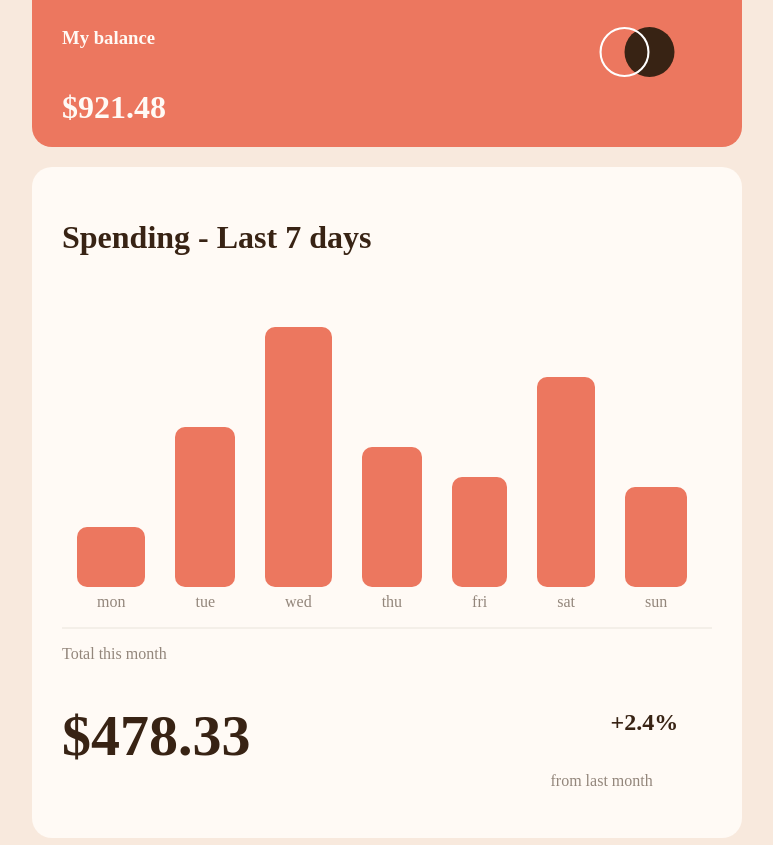
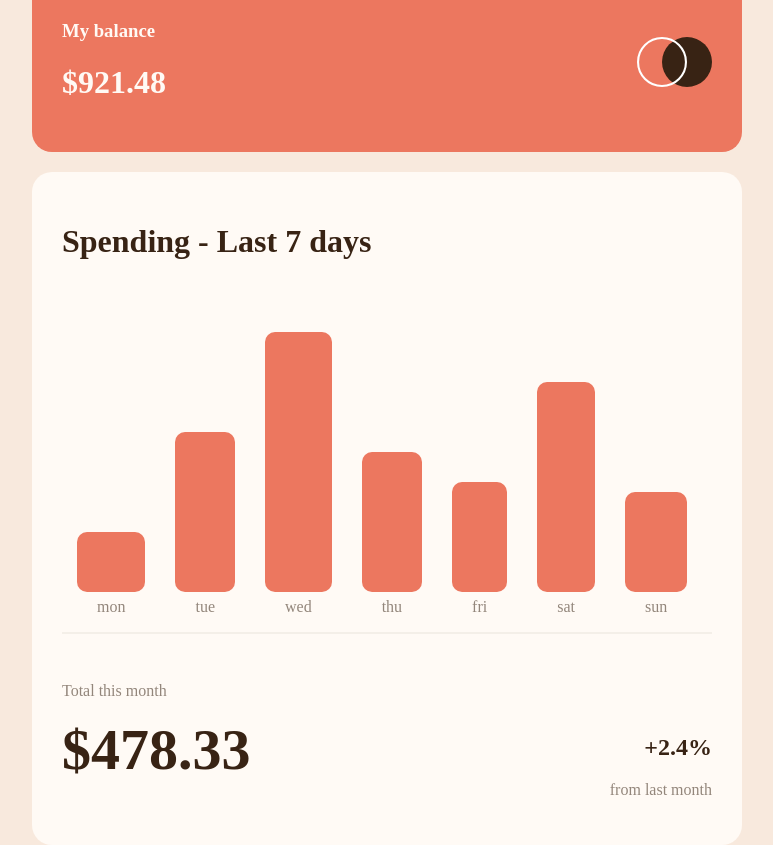
Before and after one commit to NicholasWarper/expenses-chart-component-main, a plain HTML site: page index.html in a window 1280 px wide. Shown: the whole page, without its empty margins (253-1026 px from the left). Drawn offline with Linux system fonts and the light colour scheme.

Commit message:
Add files via upload

```diff
--- a/index.html
+++ b/index.html
@@ -27,8 +27,11 @@
   <body>
     <div class="assets">
       <div class="Balance">
-        <h3>My balance</h3>
-        <h1>$921.48</h1>
+        <div>
+          <h3>My balance</h3>
+          <h1>$921.48</h1>
+        </div>
+
         <img class="logo" src="images/logo.svg" alt="" />
       </div>
       <div class="card">
@@ -59,6 +62,7 @@
             <p>Total this month</p>
             <h1 class="detail">$478.33</h1>
           </div>
+
           <div class="precent">
             <h2 class="detail">+2.4%</h2>
             <p>from last month</p>
--- a/style.css
+++ b/style.css
@@ -13,7 +13,7 @@ body{
 .Balance{
     background-color:hsl(10, 79%, 65%) ;
     padding: 30px;
-    padding-bottom: 70px;
+
     width: 650px;
     border-radius: 20px ;
 }
@@ -48,13 +48,12 @@ p{
 
 .BottomCard{
     display: flex;
+    justify-content: space-between;
+    align-items: center;
 }
 
 .precent{
-    margin-left: 300px;
-    margin-top: 60px;
-    display: flex;
-    flex-direction: column;
+   margin-top: 80px;
 }
 
 .Chart{
@@ -116,20 +115,18 @@ p{
 
 .result h1{
     font-size: 58px;
+    margin: 0;
 }
 
 .precent .detail{
-    margin-left: 60px;
+    text-align: end;
+}
+img{
+    height: 50px;
 }
 
 .Balance{
     display: flex;
-    flex-direction: column;
+    justify-content: space-between;
+    align-items: center;
 }
-img{
-    height: 50px;
-}
-.Balance img{
-    margin-left: 500px;
-    margin-top: -120px ;
-}
```
